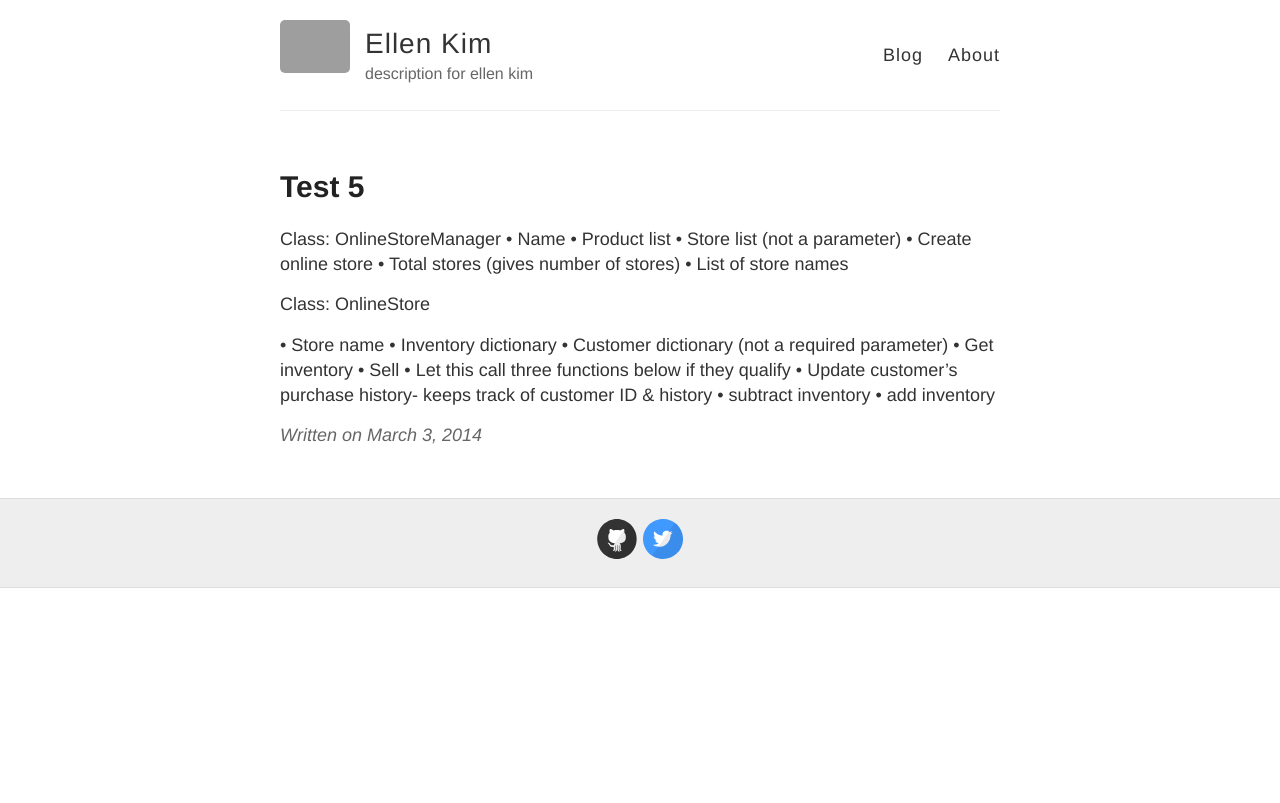
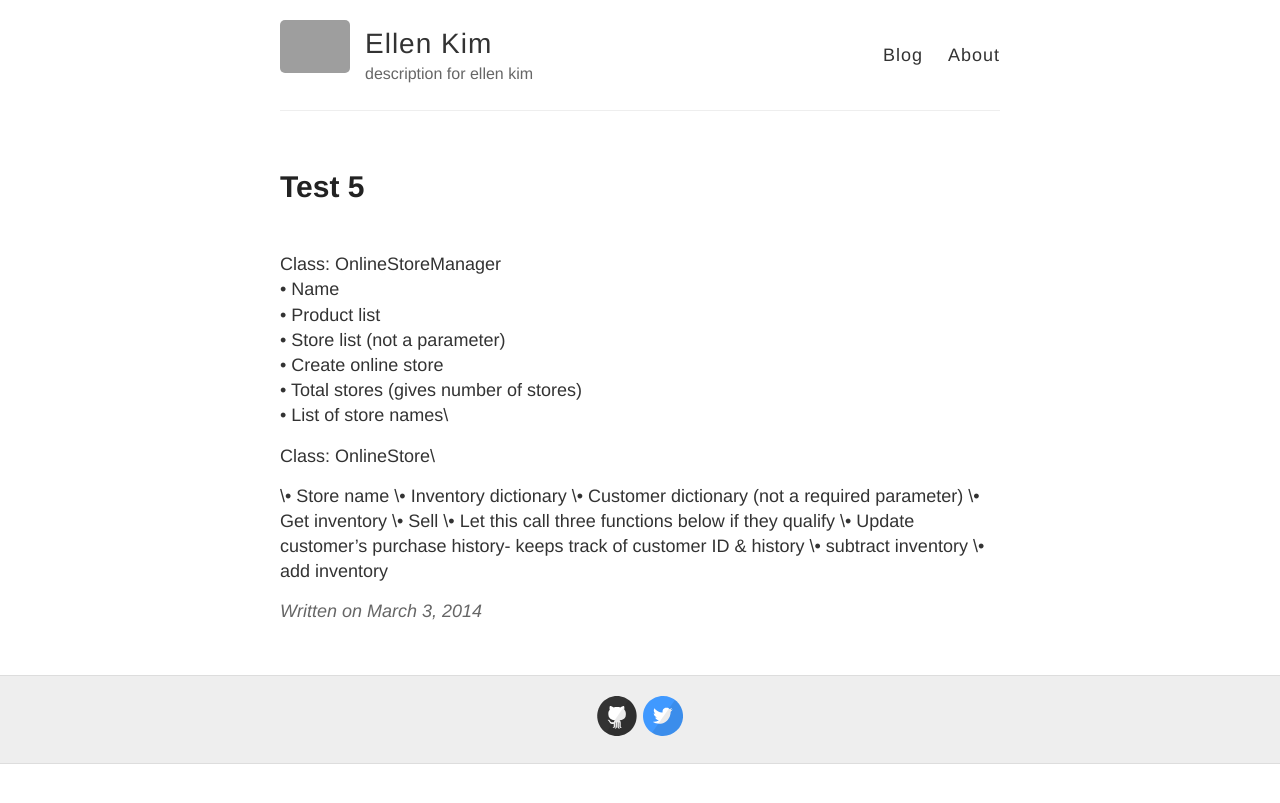
Before and after one commit to Lnkiim/Lnkiim.github.io, a Jekyll site: the page built from _posts/2014-3-3-Hello-World.md, in a window 1280 px wide. Shown: the top 803 px of the page. Built offline with Jekyll 4.4.1, drawn with Linux system fonts in a browser that asks for light colours; grey boxes are pictures that could not be loaded.

```diff
--- a/_posts/2014-3-3-Hello-World.md
+++ b/_posts/2014-3-3-Hello-World.md
@@ -2,24 +2,24 @@
 layout: post
 title: Test 5
 ---
-
-Class: OnlineStoreManager
-•	Name
-•	Product list
-•	Store list (not a parameter)
-•	Create online store
-•	Total stores (gives number of stores)
-•	List of store names
+\
+Class: OnlineStoreManager\
+•	Name \
+•	Product list \
+•	Store list (not a parameter)\
+•	Create online store \
+•	Total stores (gives number of stores)\
+•	List of store names\
 
 
-Class: OnlineStore
+Class: OnlineStore\
 
-•	Store name
-•	Inventory dictionary
-•	Customer dictionary (not a required parameter)
-•	Get inventory
-•	Sell
-•	Let this call three functions below if they qualify
-•	Update customer’s purchase history- keeps track of customer ID & history
-•	subtract inventory
-•	add inventory
+\•	Store name
+\•	Inventory dictionary
+\•	Customer dictionary (not a required parameter)
+\•	Get inventory
+\•	Sell
+\•	Let this call three functions below if they qualify
+\•	Update customer’s purchase history- keeps track of customer ID & history
+\•	subtract inventory
+\•	add inventory
```
